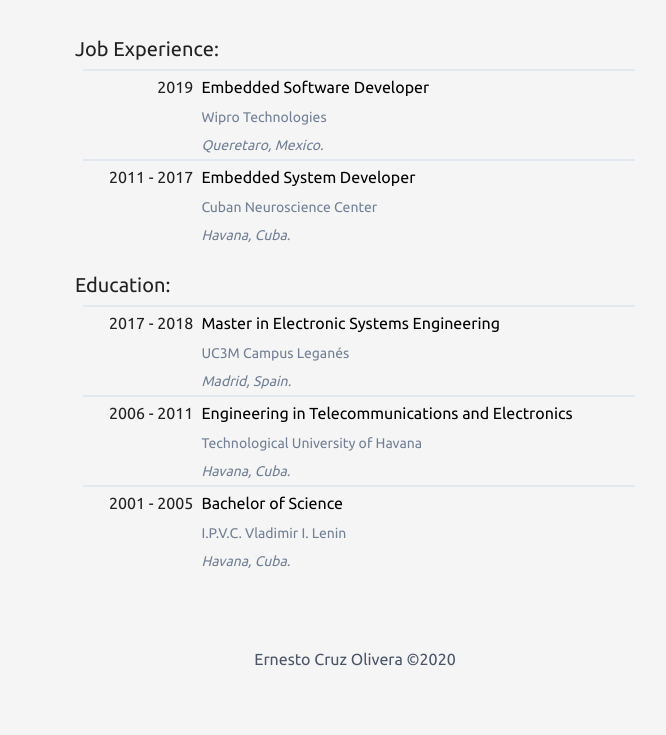
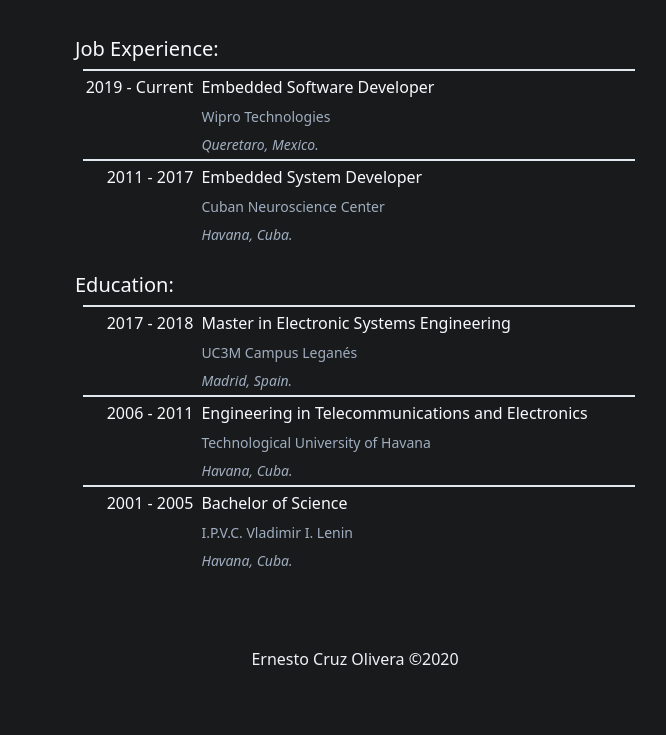
Before and after one commit to ecruzolivera/ecruzolivera-website, a Gatsby site: page /cv in a window 1280 px wide. Shown: the part 86-821 px from the top of the page, without its empty margins (285-951 px from the left). Built offline with nearby package versions, Linux system fonts and the light colour scheme; Gatsby itself is replaced by a stand-in of ours.

Commit message:
theme colors centralized

```diff
--- a/gatsby-config.js
+++ b/gatsby-config.js
@@ -95,6 +95,6 @@ module.exports = {
     },
     // this (optional) plugin enables Progressive Web App + Offline functionality
     // To learn more, visit: https://gatsby.dev/offline
-    `gatsby-plugin-offline`,
+    //`gatsby-plugin-offline`,
   ],
 }
--- a/src/components/Footer.js
+++ b/src/components/Footer.js
@@ -1,5 +1,9 @@
 import React from 'react'
 
-const Footer = () => <p className='container max-w-xl mx-auto my-16 text-center text-gray-700'>Ernesto Cruz Olivera ©{new Date().getFullYear()}</p>
+const Footer = () => (
+  <p className='container max-w-xl mx-auto my-16 text-center text-secondary'>
+    Ernesto Cruz Olivera ©{new Date().getFullYear()}
+  </p>
+)
 
 export default Footer
--- a/src/components/Header.js
+++ b/src/components/Header.js
@@ -11,7 +11,7 @@ const Header = ({ menuLinks, socialLinks }) => (
           <RouterLink
             to={link.to}
             key={link.to}
-            className='px-2 pb-1 mx-1 text-black border-b-2 border-whitesmoke hover:border-black'
+            className='px-2 pb-1 mx-1 text-primary border-b-2 border-bg-primary hover:border-secondary'
           >
             {link.text}
           </RouterLink>
@@ -26,7 +26,7 @@ const Header = ({ menuLinks, socialLinks }) => (
             target='_blank'
             rel='noopener noreferrer'
             aria-label={link.label}
-            className='text-lg px-2 pb-1 mx-1 text-black border-b-2 border-whitesmoke hover:border-black'
+            className='text-lg px-2 pb-1 mx-1 text-primary border-b-2 border-bg-primary hover:border-secondary'
           >
             <i className={link.icon} />
           </OutboundLink>
--- a/src/components/PlaceCard.js
+++ b/src/components/PlaceCard.js
@@ -8,9 +8,9 @@ const PlaceCard = ({ place }) => (
       {place.end_date ? ' - ' + place.end_date : ''}
     </p>
     <div>
-      <h3 className='text-black'>{place.title}</h3>
-      <p className='text-gray-600 text-sm'>{place.place}</p>
-      <p className='text-gray-600 text-sm italic'>
+      <h3 className='text-gray-100'>{place.title}</h3>
+      <p className='text-gray-500 text-sm'>{place.place}</p>
+      <p className='text-gray-500 text-sm italic'>
         {place.city}, {place.country}.
       </p>
     </div>
--- a/src/global.css
+++ b/src/global.css
@@ -1,25 +1,24 @@
-@tailwind base;
+@import 'tailwindcss/base';
+@import 'tailwindcss/components';
+@import 'tailwindcss/utilities';
+/* @tailwind base;
 
 @tailwind components;
 
-@tailwind utilities;
+@tailwind utilities; */
 
 body {
-  font-family: Ubuntu, sans-serif;
-  background-color: whitesmoke;
-  color: rgb(34, 34, 34);
-}
-
-code {
-  font-family: 'Ubuntu Mono', monospace;
+  background-color: theme('colors.bg-primary');
+  color: theme('colors.primary');
 }
 
 .linkText {
-  @apply bg-gray-400 p-1 rounded-sm;
+  background-color: theme('colors.bg-secondary');
+  @apply p-1 rounded-sm;
 }
 
 .linkText:hover {
-  @apply bg-gray-500;
+  background-color: theme('colors.bg-primary');
 }
 
 .transition-400 {
--- a/src/pages/blog.js
+++ b/src/pages/blog.js
@@ -40,7 +40,7 @@ const Blog = ({ classes }) => {
           {data.allMarkdownRemark.edges.map(edge => (
             <li
               key={edge.node.frontmatter.title}
-              className='border-l-2 hover:border-black transition-400 mb-8 pl-2 '
+              className='border-l-2 border-gray-900 hover:border-gray-400 transition-400 mb-8 pl-2 '
             >
               <RouterLink
                 to={edge.node.frontmatter.slug}
@@ -50,11 +50,11 @@ const Blog = ({ classes }) => {
                 <p className='text-sm'>
                   <span>
                     <i className='far fa-calendar' />
-                    <span className='ml-1 text-gray-700'>{edge.node.frontmatter.date}</span>
+                    <span className='ml-1 text-gray-400'>{edge.node.frontmatter.date}</span>
                   </span>
                   <span className='ml-4'>
                     <i className='far fa-clock' />
-                    <span className='ml-1 text-gray-700'>{edge.node.timeToRead} min</span>
+                    <span className='ml-1 text-gray-400'>{edge.node.timeToRead} min</span>
                   </span>
                 </p>
                 <p className='text-sm'>{edge.node.excerpt}</p>
--- a/src/pages/cv.js
+++ b/src/pages/cv.js
@@ -35,6 +35,7 @@ const CV = () => {
     jobs: [
       {
         start_date: '2019',
+        end_date: 'Current',
         title: 'Embedded Software Developer',
         place: 'Wipro Technologies',
         city: 'Queretaro',
--- a/src/templates/BlogTemplate.css
+++ b/src/templates/BlogTemplate.css
@@ -1,8 +1,6 @@
-.post-body h2,
-.post-body h3,
-.post-body h4 {
-  @apply text-black;
-}
+@import 'tailwindcss/base';
+@import 'tailwindcss/components';
+@import 'tailwindcss/utilities';
 
 .post-body h2 {
   @apply text-xl mt-4;
@@ -13,10 +11,11 @@
 }
 
 .post-body a {
-  @apply bg-gray-400 p-1 rounded-sm;
+  background-color: theme('colors.bg-secondary');
+  @apply p-1 rounded-sm;
 }
 .post-body a:hover {
-  @apply bg-gray-500;
+  background-color: theme('colors.bg-primary');
 }
 
 .post-body ul {
@@ -39,5 +38,5 @@
 }
 
 .md-figure-caption {
-  @apply text-center text-gray-600;
+  @apply text-center;
 }
--- a/src/templates/BlogTemplate.js
+++ b/src/templates/BlogTemplate.js
@@ -10,18 +10,21 @@ const BlogTemplate = ({ pageContext: { node } }) => (
   <Layout>
     <SEO title={`${node.frontmatter.title}`} description={`${node.excerp}`} />
     <article className='container max-w-3xl mx-auto px-2 text-justify leading-loose'>
-      <h1 className='text-black text-2xl'>{node.frontmatter.title}</h1>
+      <h1 className='text-2xl'>{node.frontmatter.title}</h1>
       <p className='text-sm mb-8'>
         <span>
           <i className='far fa-calendar' />
-          <span className='ml-1 text-gray-700'>{node.frontmatter.date}</span>
+          <span className='ml-1 text-secondary'>{node.frontmatter.date}</span>
         </span>
         <span className='ml-4'>
           <i className='far fa-clock' />
-          <span className='ml-1 text-gray-700'>{node.timeToRead} min</span>
+          <span className='ml-1 text-secondary'>{node.timeToRead} min</span>
         </span>
       </p>
-      <div className='post-body' dangerouslySetInnerHTML={{ __html: node.html }} />
+      <div
+        className='post-body'
+        dangerouslySetInnerHTML={{ __html: node.html }}
+      />
     </article>
   </Layout>
 )
--- a/tailwind.config.js
+++ b/tailwind.config.js
@@ -1,8 +1,17 @@
+const { colors } = require('tailwindcss/defaultTheme')
+
 module.exports = {
   theme: {
+    fontFamily: {
+      body: ['Ubuntu', 'sans-serif'],
+      code: ['Ubuntu Mono', 'monospace'],
+    },
     extend: {
       colors: {
-        whitesmoke: '#f5f5f5 ',
+        primary: colors.gray[100],
+        secondary: colors.gray[200],
+        'bg-primary': '#181A1B',
+        'bg-secondary': '#0d0e0f',
       },
     },
   },
```
Also changed, not shown: package.json (+0 -7 lines), 1 other file.
